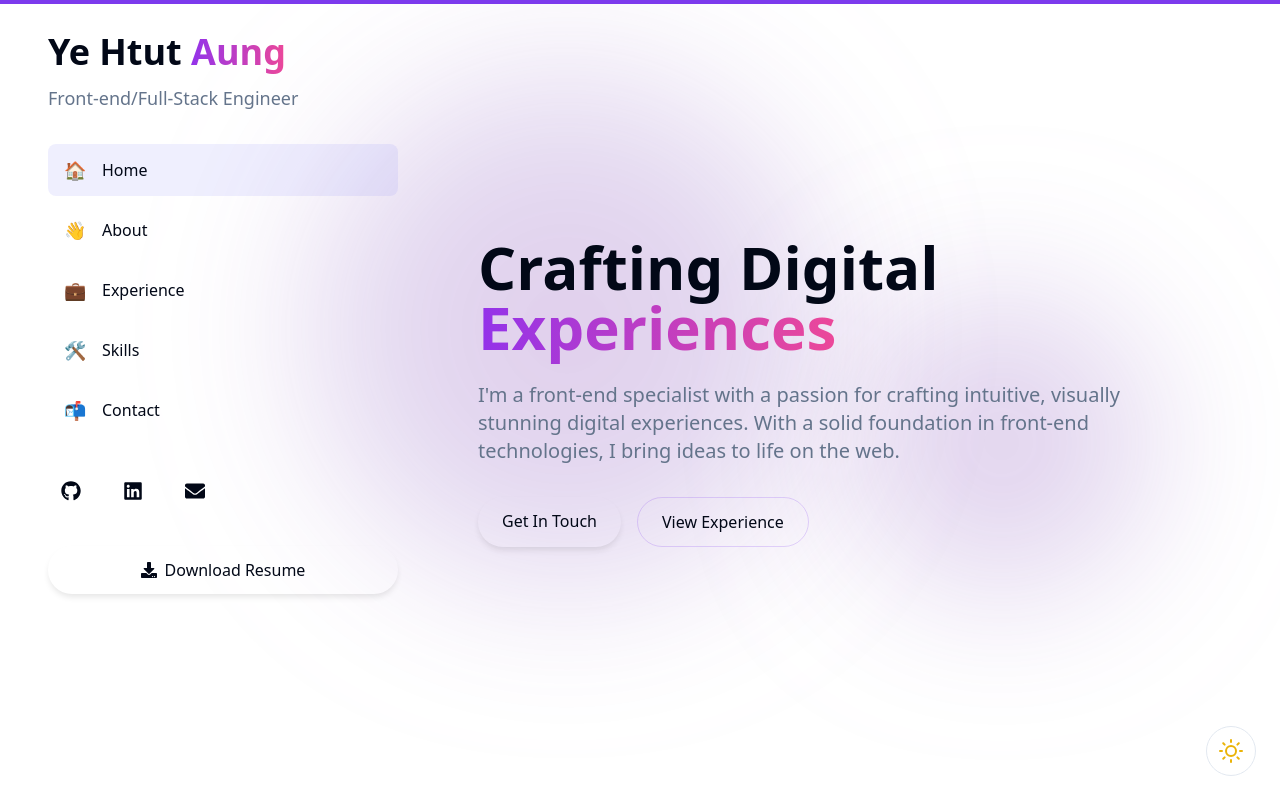
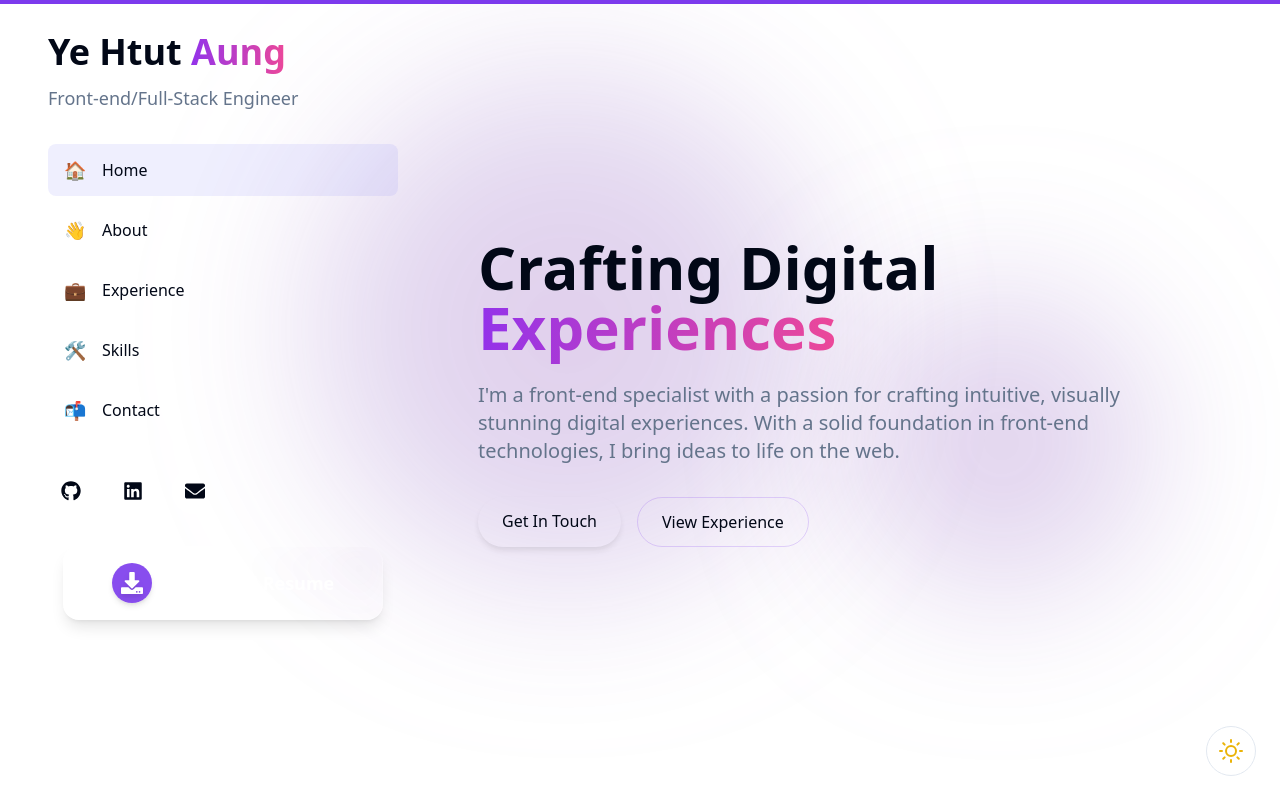
Before and after one commit to theRaven-code/yehtutaungcv, a React (Vite) app: page / in a window 1280 px wide. Shown: the top 800 px of the page. Built offline with nearby package versions, Linux system fonts and the light colour scheme.

Commit message:
twerked the download button

```diff
--- a/src/App.tsx
+++ b/src/App.tsx
@@ -392,14 +392,21 @@ const App: React.FC = () => {
         </div>
 
         <motion.a
-          whileHover={{ scale: 1.05 }}
-          whileTap={{ scale: 0.95 }}
+          whileHover={{ scale: 1.04 }}
+          whileTap={{ scale: 0.98 }}
           href={resumePDF}
           download="YeHtutAung_Resume.pdf"
-          className="modern-button flex items-center justify-center gap-2 group"
+          aria-label="Download Resume"
+          className="modern-button flex items-center justify-center gap-4 group font-semibold text-lg px-8 py-4 rounded-2xl border border-white/20 shadow-lg bg-white/10 backdrop-blur-lg text-white transition-all duration-300 focus:outline-none focus:ring-4 focus:ring-primary/40 hover:shadow-2xl hover:bg-white/20 relative overflow-hidden w-full max-w-xs mx-auto mt-6"
         >
-          <FaDownload size={16} className="group-hover:animate-bounce" />
-          <span>Download Resume</span>
+          <span className="flex items-center justify-center w-10 h-10 rounded-full bg-primary/90 shadow-md group-hover:shadow-lg transition-all duration-300">
+            <FaDownload
+              size={22}
+              className="text-white drop-shadow-md group-hover:animate-bounce"
+            />
+          </span>
+          <span className="z-10">Download Resume</span>
+          <span className="absolute inset-0 rounded-2xl pointer-events-none group-hover:shadow-[0_0_32px_8px_rgba(139,92,246,0.15)] transition-all duration-300" />
         </motion.a>
       </div>
     </div>
@@ -806,18 +813,21 @@ const App: React.FC = () => {
                 ))}
                 {/* Download Resume button for mobile menu */}
                 <motion.a
-                  whileHover={{ scale: 1.05 }}
-                  whileTap={{ scale: 0.95 }}
+                  whileHover={{ scale: 1.04 }}
+                  whileTap={{ scale: 0.98 }}
                   href={resumePDF}
                   download="YeHtutAung_Resume.pdf"
-                  className="modern-button flex items-center justify-center gap-2 group mt-4"
-                  style={{ width: "100%" }}
+                  aria-label="Download Resume"
+                  className="modern-button flex items-center justify-center gap-4 group font-semibold text-lg px-8 py-4 rounded-2xl border border-white/20 shadow-lg bg-white/10 backdrop-blur-lg text-white transition-all duration-300 focus:outline-none focus:ring-4 focus:ring-primary/40 hover:shadow-2xl hover:bg-white/20 relative overflow-hidden w-full mt-4"
                 >
-                  <FaDownload
-                    size={16}
-                    className="group-hover:animate-bounce"
-                  />
-                  <span>Download Resume</span>
+                  <span className="flex items-center justify-center w-10 h-10 rounded-full bg-primary/90 shadow-md group-hover:shadow-lg transition-all duration-300">
+                    <FaDownload
+                      size={22}
+                      className="text-white drop-shadow-md group-hover:animate-bounce"
+                    />
+                  </span>
+                  <span className="z-10">Download Resume</span>
+                  <span className="absolute inset-0 rounded-2xl pointer-events-none group-hover:shadow-[0_0_32px_8px_rgba(139,92,246,0.15)] transition-all duration-300" />
                 </motion.a>
               </nav>
             </motion.div>
```
